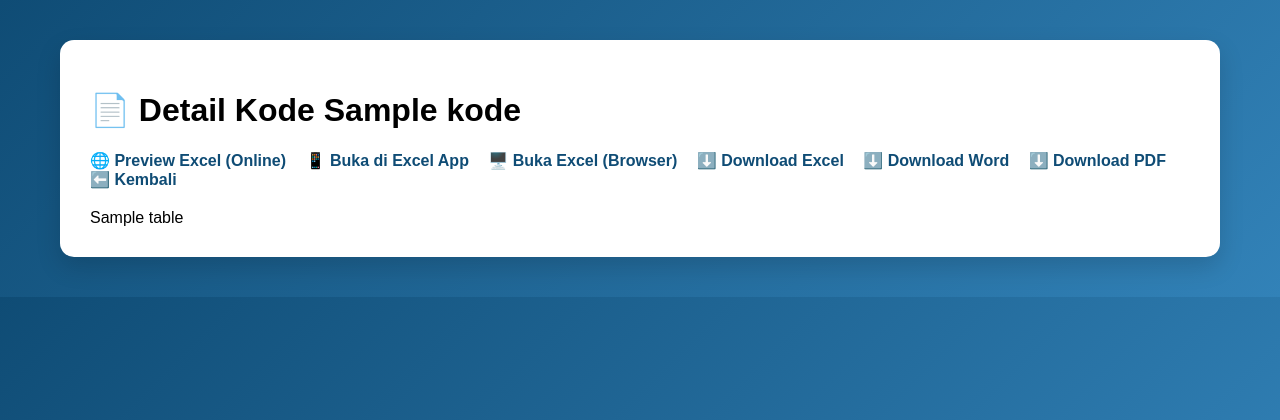
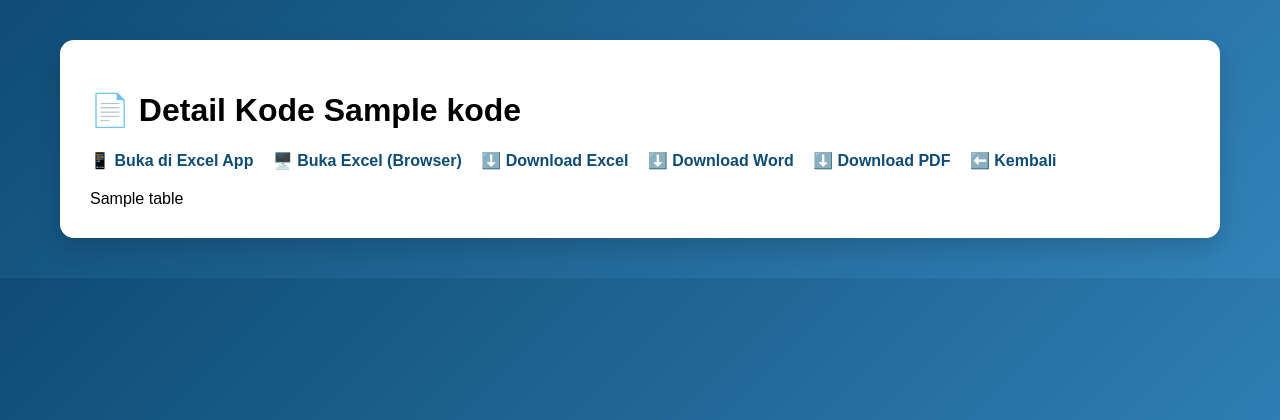
Before and after one commit to zashliza-droid/hahahi, a Flask app: template templates/detail.html in a window 1280 px wide. Shown: the top 420 px of the page. Run offline with Flask 3, Linux system fonts and the light colour scheme; the template is opened without the code that fills it: most values are stand-ins (such as "Sample title", 1, 10 or a date in 2020).

Commit message:
Update detail.html

```diff
--- a/templates/detail.html
+++ b/templates/detail.html
@@ -13,13 +13,6 @@
     <div class="actions">
 
         <!-- ========================= -->
-        <!-- PREVIEW EXCEL (WEB ONLINE) -->
-        <!-- ========================= -->
-        <a href="/preview-excel/{{ kode }}" target="_blank">
-            🌐 Preview Excel (Online)
-        </a>
-
-        <!-- ========================= -->
         <!-- BUKA DI EXCEL / SHEETS APK -->
         <!-- ========================= -->
         <a href="intent://{{ request.host }}/files/{{ excel }}#Intent;
@@ -30,8 +23,8 @@
         </a>
 
         <a href="/open-excel/{{ kode }}" target="_blank">
-    🖥️ Buka Excel (Browser)
-</a>
+            🖥️ Buka Excel (Browser)
+        </a>
 
 
         <!-- ========================= -->
```
